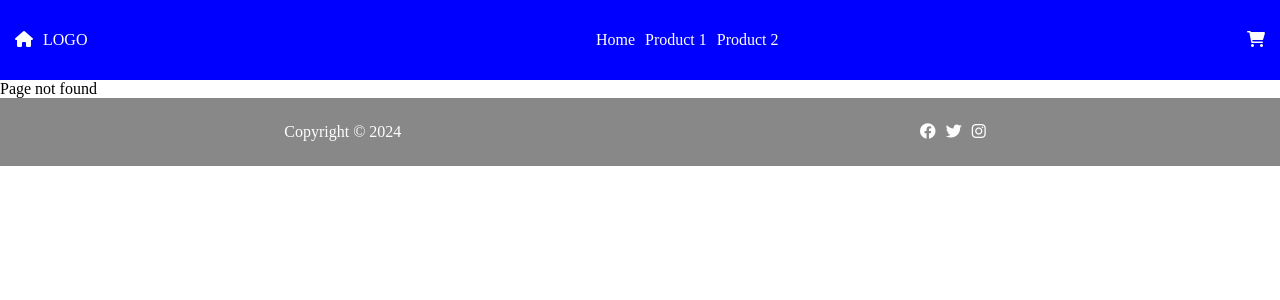
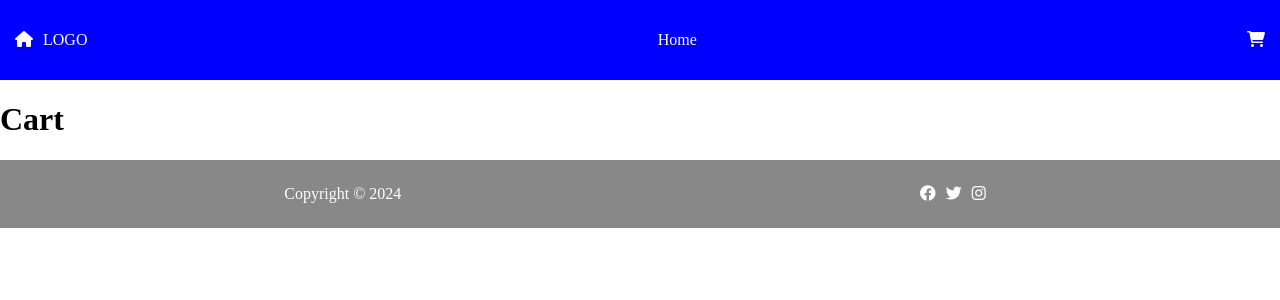
Before and after one commit to tnjensen/CA, a React (Vite) app in the folder js_frameworks_ca/: page /cart in a window 1280 px wide. Before the commit this address had no page. Shown: the top 300 px of the page. Built offline with nearby package versions, Linux system fonts and the light colour scheme.

Commit message:
Added add to cart button

```diff
--- a/js_frameworks_ca/src/App.jsx
+++ b/js_frameworks_ca/src/App.jsx
@@ -3,9 +3,9 @@ import { Routes, Route,Link, useParams } from 'react-router-dom'
 import './App.module.css'
 import Layout from './components/layout/Layout'
 import Home from './components/home/Home'
-import Products from './components/products/Products'
 import RouteNotFound from './components/RouteNotFound.'
 import Product from './components/product/Product'
+import Cart from './components/cart/Cart'
 
 function App() {
   const [products, setProducts] = useState(0);
@@ -16,6 +16,7 @@ function App() {
         <Route path='/' element={<Layout />}>
           <Route index element={<Home />} />
           <Route path='product/:id/' element={<Product />} />
+          <Route path='cart' element={<Cart />} />
           <Route path='*' element={<RouteNotFound />} />
         </Route>
       </Routes>
--- /dev/null
+++ b/js_frameworks_ca/src/components/cart/Cart.jsx
@@ -0,0 +1,17 @@
+import styles from './cart.module.css';
+import { useState } from 'react';
+
+function Cart(){
+    const [cart,setCart] = useState([]);
+
+    const addToCart = (item) =>{
+        setCart([...cart, item]);
+        console.log(item)
+    }
+    return(
+        <div className={styles.cartContent}>
+            <h1>Cart</h1>
+        </div>
+    )
+}
+export default Cart;
--- a/js_frameworks_ca/src/components/header/Header.jsx
+++ b/js_frameworks_ca/src/components/header/Header.jsx
@@ -1,16 +1,19 @@
+import { Link } from 'react-router-dom';
 import Nav from '../nav/Nav';
 import styles from './header.module.css';
+import Home from '../home/Home';
+import Cart from '../cart/Cart';
 
 function Header(){
     return(
         <header className={styles.headerTop}>
             <div className={styles.headerLeft}>
-                <i className='fa fa-home'></i>
+                <Link to={"/"} element={<Home />}><i className='fa fa-home'></i></Link>
                 LOGO
             </div>
             <Nav />
             <div className={styles.headerRight}>
-                <i className='fa fa-shopping-cart'></i>
+                <Link to={"/cart"} element={<Cart />}><i className='fa fa-shopping-cart'></i></Link>
             </div>
         </header>
     )
--- a/js_frameworks_ca/src/components/header/header.module.css
+++ b/js_frameworks_ca/src/components/header/header.module.css
@@ -9,7 +9,9 @@
 .headerLeft i{
     padding-right: 10px;
     cursor: pointer;
+    color: #fffefe;
 }
 .headerRight i{
     cursor: pointer;
+    color: #fffefe;
 }
--- a/js_frameworks_ca/src/components/nav/Nav.jsx
+++ b/js_frameworks_ca/src/components/nav/Nav.jsx
@@ -9,10 +9,10 @@ function Nav(){
                     <Link to="/">Home</Link>
                 </li>
                 <li>
-                    <Link to="/product/1">Product 1</Link>
+                   {/*  <Link to="/product/1">Product 1</Link> */}
                 </li>
                 <li>
-                    <Link to="/product/2">Product 2</Link>
+                    {/* <Link to="/product/2">Product 2</Link> */}
                 </li>
             </ul>
         </nav>
--- a/js_frameworks_ca/src/components/products/Products.jsx
+++ b/js_frameworks_ca/src/components/products/Products.jsx
@@ -1,8 +1,9 @@
 import { useEffect, useState } from 'react';
-import { Link, useParams } from 'react-router-dom';
+import { Link } from 'react-router-dom';
 import styles from './products.module.css';
 import { baseUrl } from '../common/settings';
 import Product from '../product/Product';
+import Cart from '../cart/Cart';
 
 function Products(){
     const [products, setProducts] = useState([]);
@@ -11,6 +12,7 @@ function Products(){
     const url = baseUrl + "online-shop/";
     const [searchInput, setSearchInput] = useState('');
     const [filteredResults, setFilteredResults] = useState([]);
+    const [cart,setCart] = useState([]);
 
     useEffect(() => {
         async function getData(){
@@ -35,6 +37,10 @@ function Products(){
         getData();
     },[]);
 
+    const addToCart = (item) =>{
+        setCart([...cart, item]);
+        console.log(item)
+    }
     if(isLoading){
         return <div>Loading...</div>;
     }
@@ -78,6 +84,8 @@ function Products(){
                     <h2>{product.title}</h2>
                     <Link to={"/product/" + product.id} element={<Product />}><img src={product.imageUrl} alt='Product image' /></Link>
                     <p>{product.description}</p>
+                    <button className={styles.addToCartButton} onClick={() => addToCart(product)}>Add</button>
+                    {/* <Link to={"/cart"} element={<Cart />}>Add</Link> */}
                 </div>
             ))
         )
```
Also changed, not shown: js_frameworks_ca/src/components/cart/cart.module.css (added).
